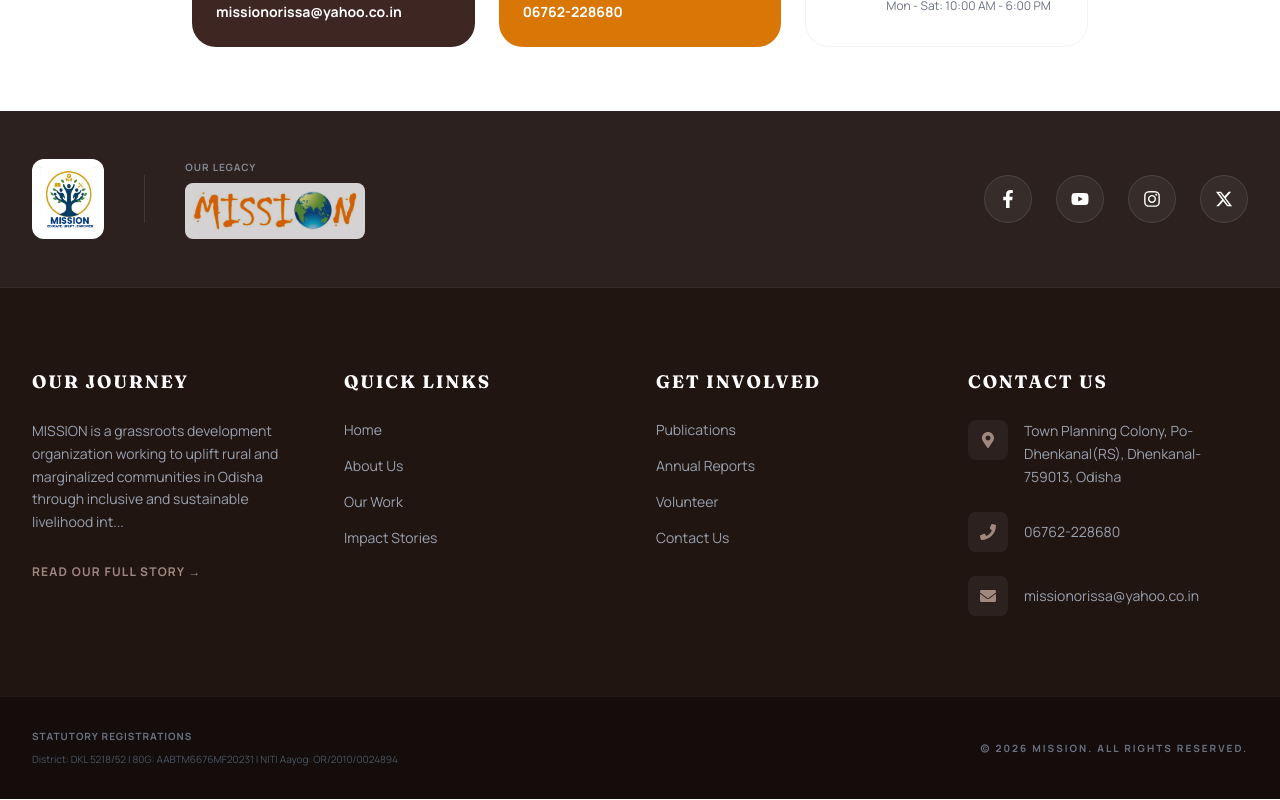
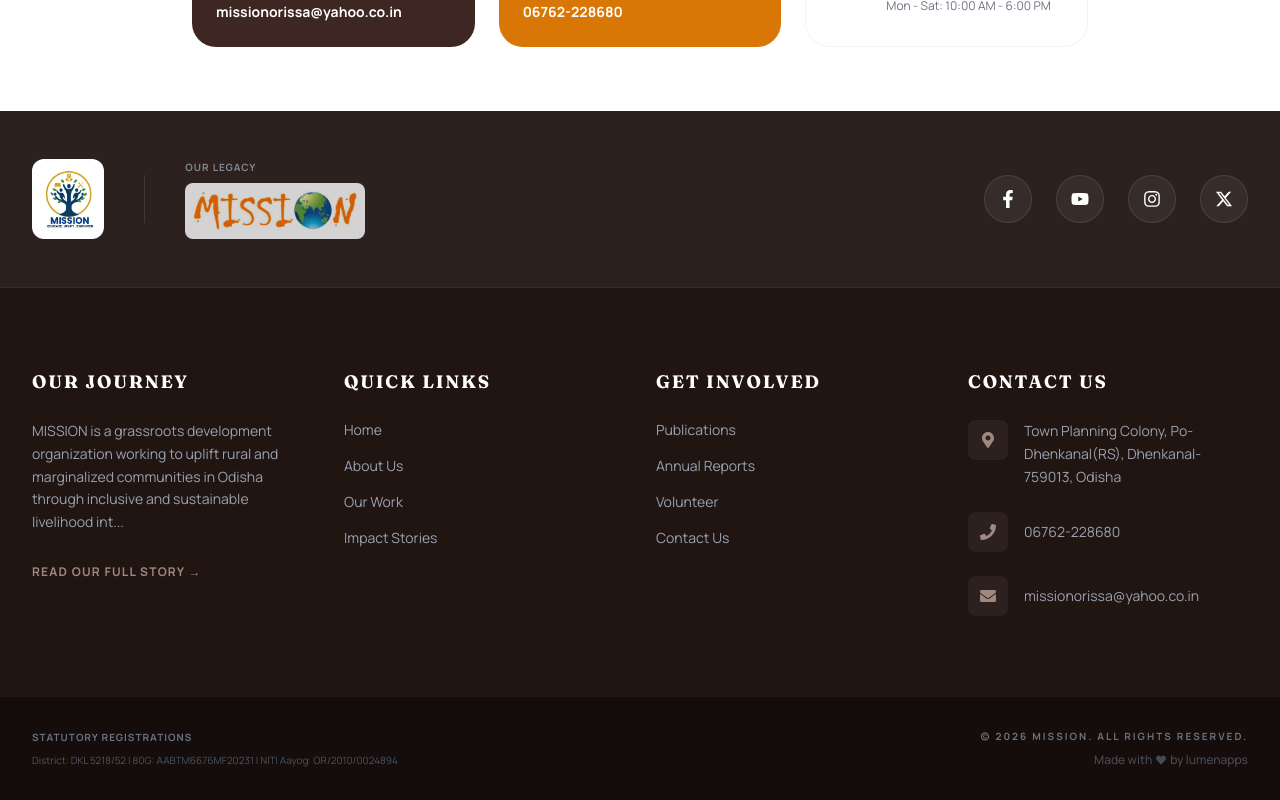
Before and after one commit to anisthdev/mission-ngo, a React (Vite) app: page /contact in a window 1280 px wide. Shown: the part 1001-1801 px from the top of the page. Built offline with nearby package versions, Linux system fonts and the light colour scheme.

Commit message:
style: add 'Made with <heart> by lumenapps' to footer

```diff
--- a/src/components/Footer.jsx
+++ b/src/components/Footer.jsx
@@ -1,5 +1,5 @@
 import { Link } from 'react-router-dom';
-import { FaFacebookF, FaYoutube, FaInstagram, FaPhone, FaEnvelope, FaMapMarkerAlt } from 'react-icons/fa';
+import { FaFacebookF, FaYoutube, FaInstagram, FaPhone, FaEnvelope, FaMapMarkerAlt, FaHeart } from 'react-icons/fa';
 import { FaXTwitter } from 'react-icons/fa6';
 import { organizationInfo } from '../data/organizationData';
 
@@ -188,6 +188,14 @@ const Footer = () => {
             </div>
             <div className="text-[10px] text-gray-500 text-center md:text-right uppercase tracking-[0.2em] font-bold">
               <p>&copy; {currentYear} MISSION. All rights reserved.</p>
+              <a
+                href="https://lumenapps.in"
+                target="_blank"
+                rel="noopener noreferrer"
+                className="mt-2 normal-case tracking-normal font-medium opacity-60 flex items-center justify-center md:justify-end gap-1 text-[11px] md:text-xs hover:text-secondary-light transition-colors group"
+              >
+                Made with <FaHeart className="text-[10px] group-hover:animate-[heart-beat_0.8s_ease-in-out_infinite] transition-colors" /> by lumenapps
+              </a>
             </div>
           </div>
         </div>
--- a/src/index.css
+++ b/src/index.css
@@ -81,3 +81,8 @@
 html {
   scroll-behavior: smooth;
 }
+
+@keyframes heart-beat {
+  0%, 100% { transform: scale(1); }
+  50% { transform: scale(1.3); }
+}
```
